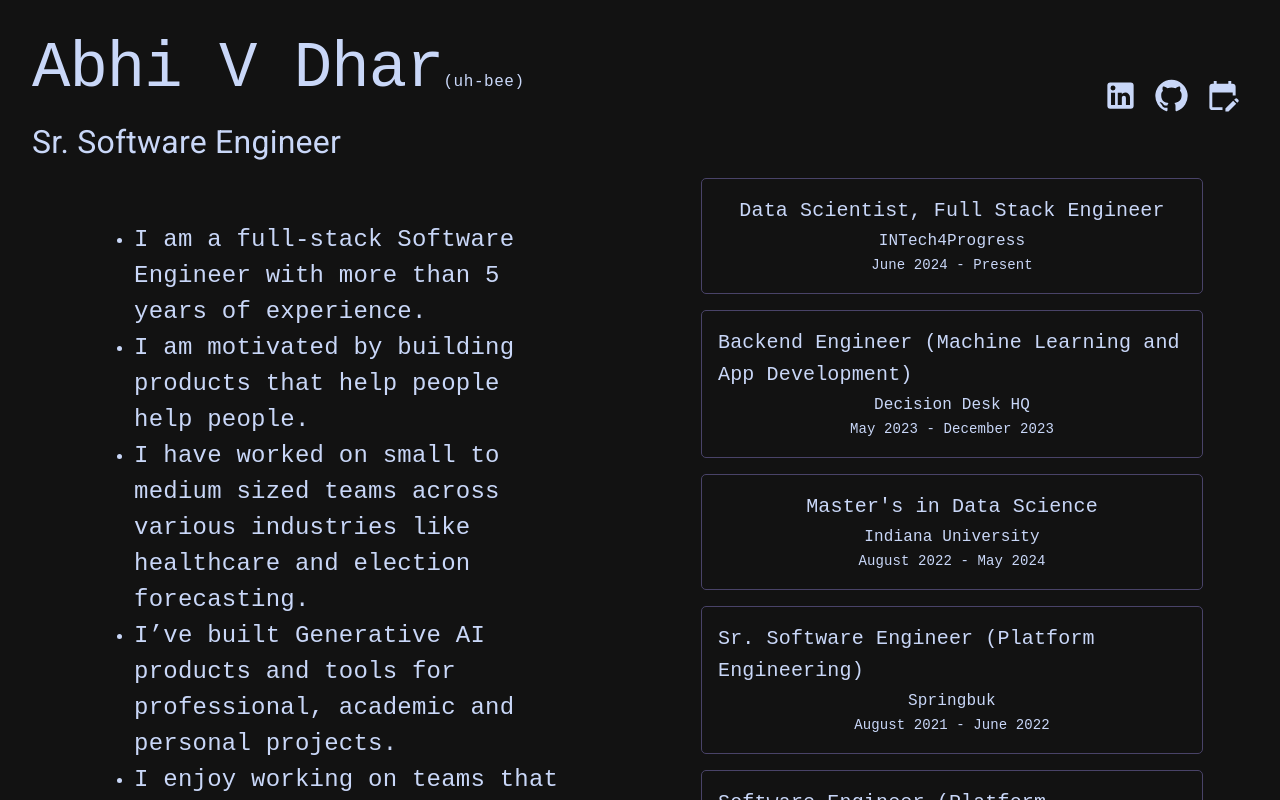
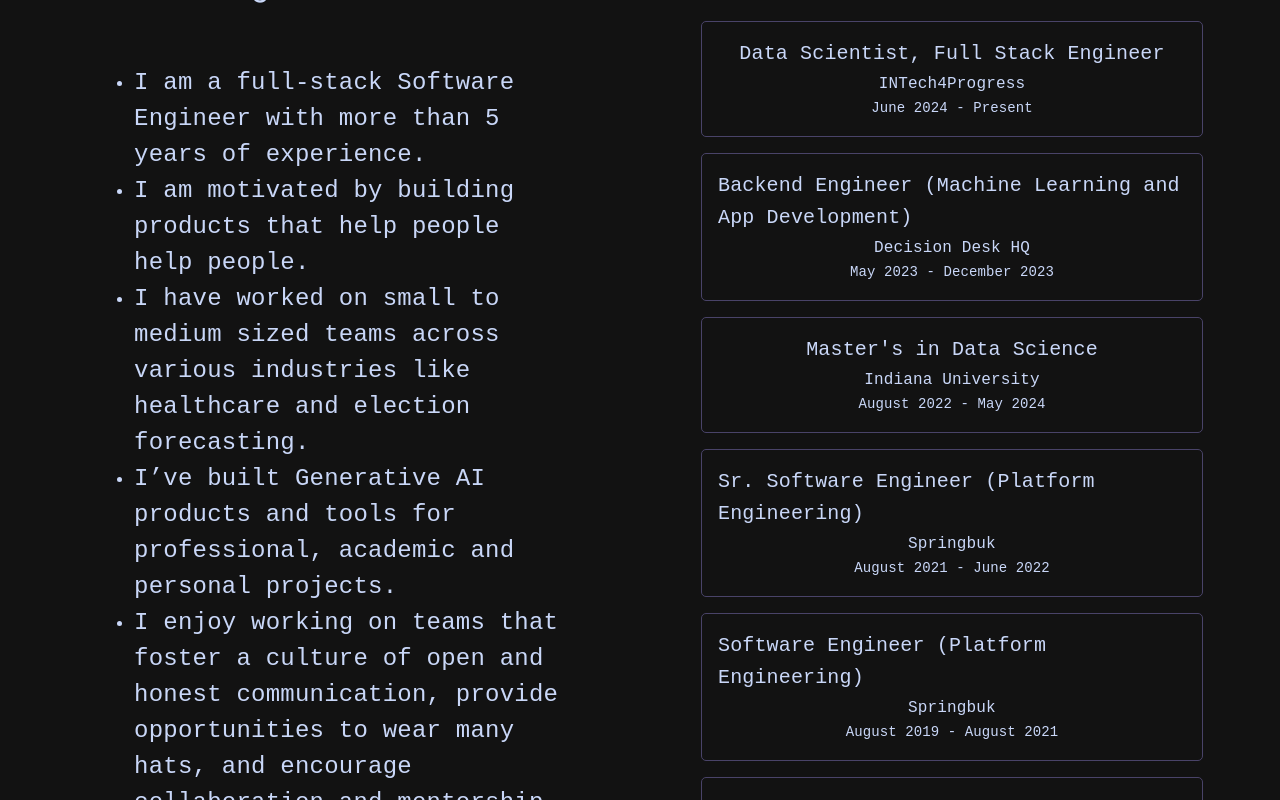
Before and after one commit to Xenox473/avd-folio, a Next.js app: page / in a window 1280 px wide. Shown: the top 800 px of the page. Built offline with nearby package versions, Linux system fonts and the light colour scheme.

Commit message:
Fixed landing page styling

```diff
--- a/src/app/layout.tsx
+++ b/src/app/layout.tsx
@@ -18,8 +18,6 @@
   height: "calc(100vh - 32px)",
   margin: 0,
   padding: "16px",
-  display: "flex",
-  flexDirection: "column"
 };
 
 export default function RootLayout({
--- a/src/app/page.tsx
+++ b/src/app/page.tsx
@@ -6,11 +6,12 @@
 export default function Home() {
   return (
     <>
+      <div style={{ display: 'flex', flexDirection: 'column', height: '100%', justifyContent: 'center' }}>
         <div style={{ display: 'flex', justifyContent: 'space-around', flex: 1, margin: "1rem" }}>
           <Title />
           <LinkDisplay />
         </div>
-      <div style={{ display: 'flex', flexWrap: 'wrap', flex: 9}}>
+        <div style={{display: 'flex', flexWrap: 'wrap', flex: 9}}>
           <div style={{
             flex: 1,
             display: 'flex',
@@ -35,6 +36,7 @@
             <Timeline />
           </div>
         </div>
+      </div>
     </>
   );
 }
```
Lines whose indentation alone changed are shown as unchanged.
